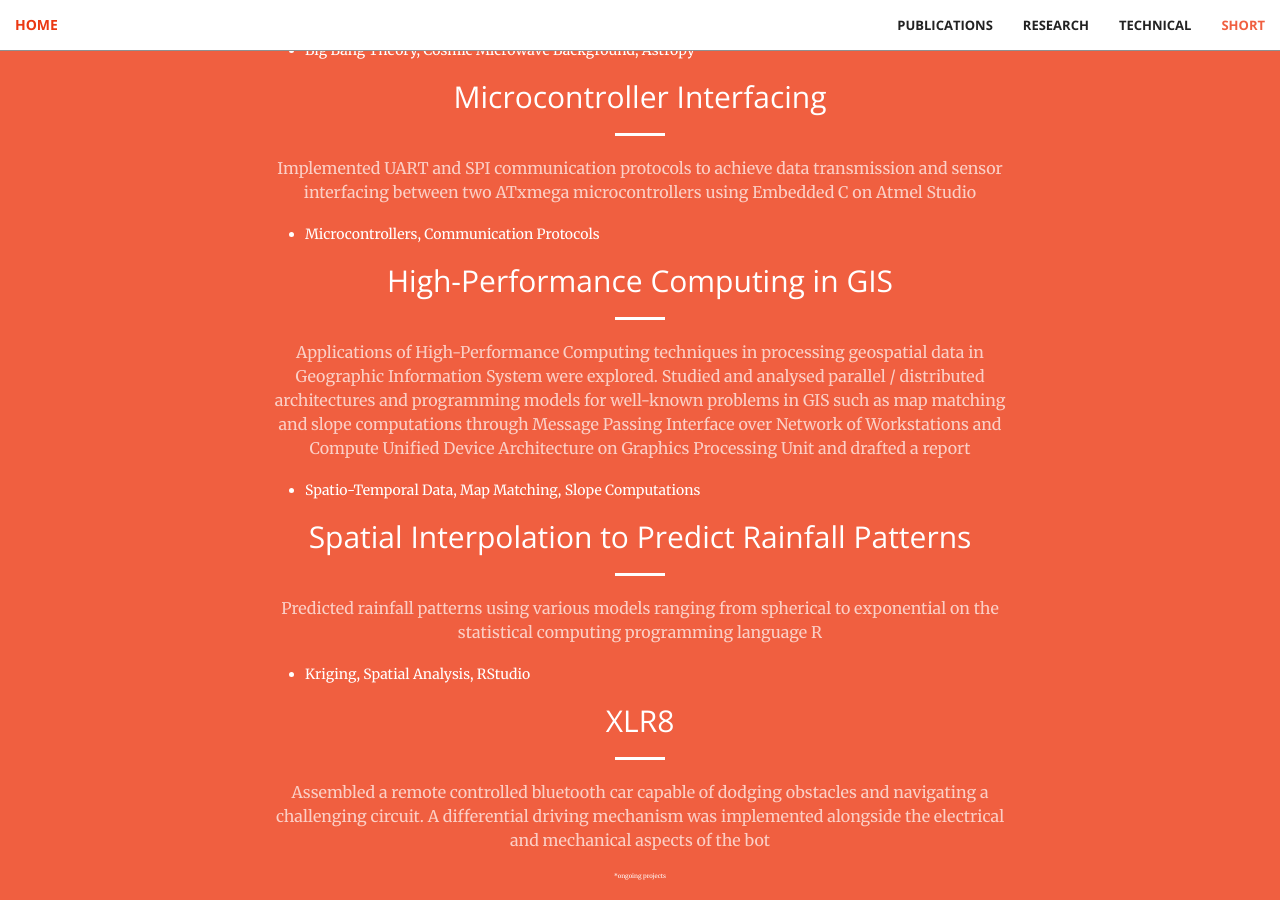
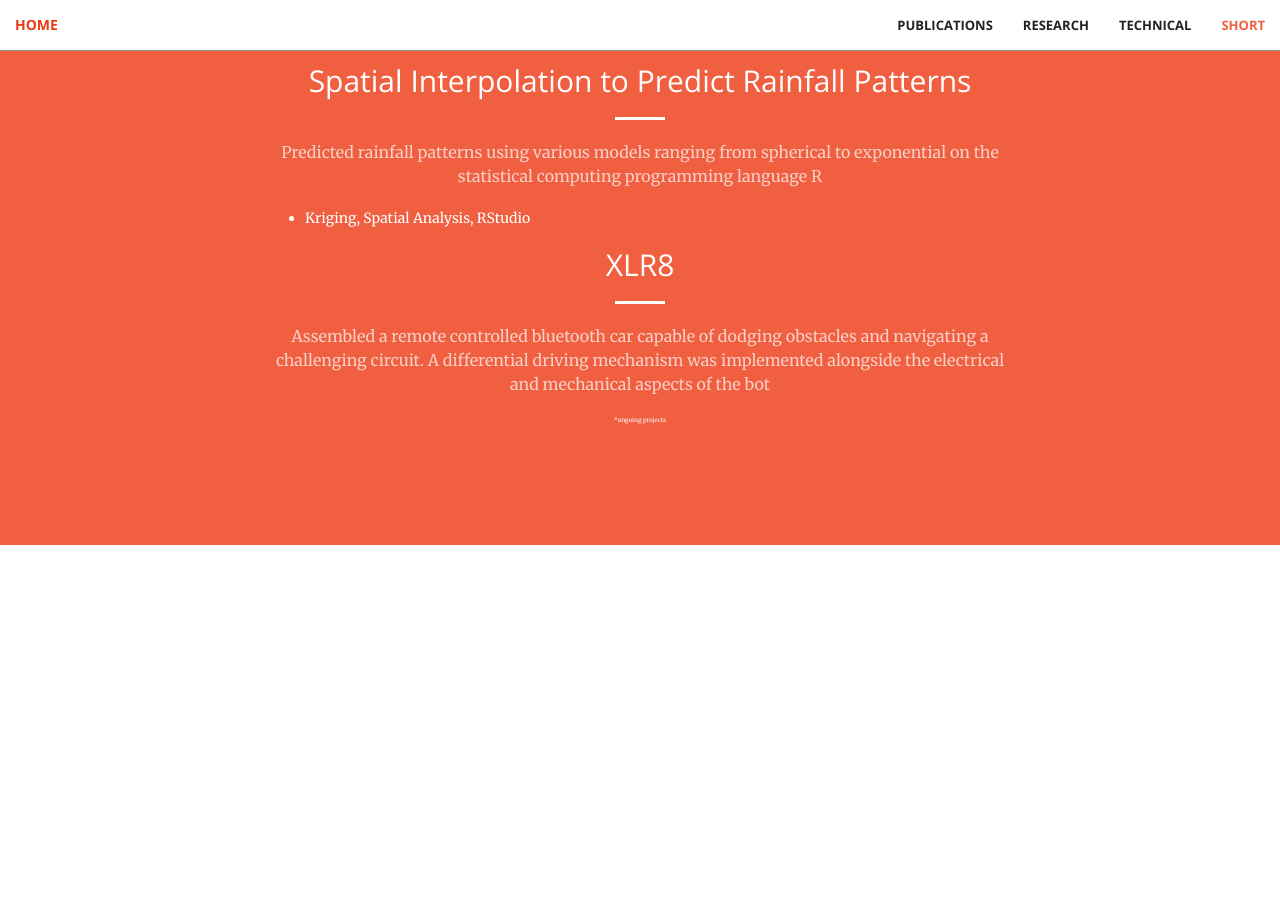
Before and after one commit to aravindbharathi/aravindbharathi.github.io, a Jekyll site: the page projects/index.html, which Jekyll copies as it is, in a window 1280 px wide and 900 px high, scrolled down 5976 px. Built offline with Jekyll 4.4.1, drawn with Linux system fonts in a browser that asks for light colours; after the commit the page ends 6521 px from its top, so only the background shows below that.

Commit message:
Update index.html

```diff
--- a/projects/index.html
+++ b/projects/index.html
@@ -348,7 +348,7 @@
                         <li>Digital Signal Processing, Neural Networks, Inertial Measurement Unit</li>
                       </ul>
                     </p>
-                </div>
+                <!--/div>
             </div>
         </div>
     </section>
@@ -356,7 +356,7 @@
     <section class="bg-primary" id="tiny">
         <div class="container">
             <div class="row">
-                <div class="col-lg-8 col-lg-offset-2 text-center">
+                <div class="col-lg-8 col-lg-offset-2 text-center"-->
                     <h2 class="section-heading">Hyperspectral Image Processing</h2>
                     <hr class="light">
                     <p class="text-faded">
@@ -394,7 +394,7 @@
                         <li>Microcontrollers, Communication Protocols</li>
                       </ul>
                     </p>
-                    <h2 class="section-heading">High-Performance Computing in GIS</h2>
+                    <!--h2 class="section-heading">High-Performance Computing in GIS</h2>
                     <hr class="light">
                     <p class="text-faded">
                       Applications of High-Performance Computing techniques in processing geospatial data in Geographic Information System were explored.
@@ -404,7 +404,7 @@
                       <ul align = "left">
                         <li>Spatio-Temporal Data, Map Matching, Slope Computations</li>
                       </ul>
-                    </p>
+                    </p-->
                     <h2 class="section-heading">Spatial Interpolation to Predict Rainfall Patterns</h2>
                     <hr class="light">
                     <p class="text-faded">
```
